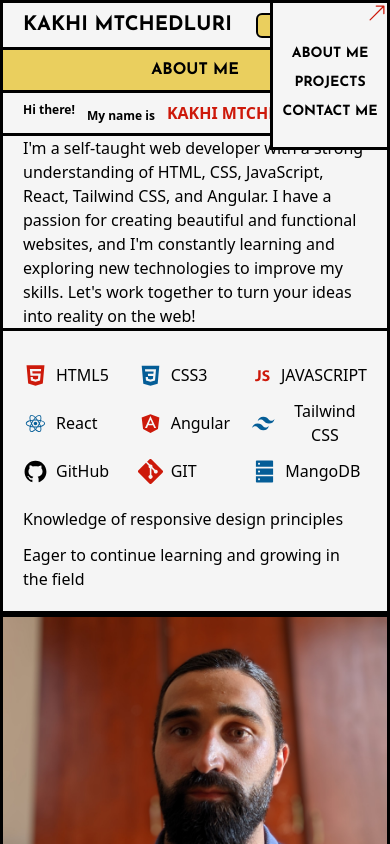
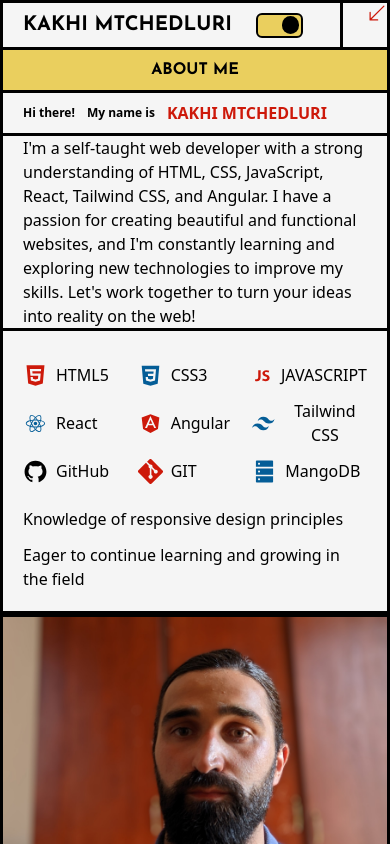
Before and after one commit to kakhi1/Kakhi, a React (Vite) app: page / in a window 390 px wide. Shown: the top 844 px of the page. Built offline with nearby package versions, Linux system fonts and the light colour scheme.

Commit message:
fix little issues

```diff
--- a/src/components/About.jsx
+++ b/src/components/About.jsx
@@ -45,13 +45,13 @@ const About = () => {
         {/* second columm */}
         <div className="h-full md:w-[40%] w-full  border-black dark:border-white1 md:border-x-[6px]">
           <div className="md:h-[15%] h-10 flex justify-start items-center px-5 lg:px-10 ">
-            <div className="flex md:flex-col flex-row text-left items-start h-[60%] md:justify-start">
+            <div className="flex md:flex-col flex-row text-left items-center md:items-start h-[60%] md:justify-start">
               {" "}
               <span className="font-bold md:text-[20px] text-[12px]">
                 Hi there!
               </span>
               <div className="flex flex-row justify-start ">
-                <span className="md:font-extrabold font-bold md:text-[14px] text-[12px] text-left ml-3 md:ml-0 flex items-end">
+                <span className="md:font-extrabold font-bold md:text-[14px] text-[12px] text-left ml-3 md:ml-0 flex items-center md:items-end">
                   My name is{" "}
                 </span>
                 <div className=" text-red1 font-extrabold uppercase md:text-[16px] text-[12px cursor-pointer ml-3">
--- a/src/components/Contact.jsx
+++ b/src/components/Contact.jsx
@@ -65,7 +65,7 @@ const Contact = () => {
   return (
     <div
       id="contact"
-      className="md:w-full md:h-[780px] border-black dark:border-white1 dark:text-white1 md:border-x-[6px] md:border-b-[6px] bg-white1 dark:bg-darkMode "
+      className="md:w-full md:h-[760px] border-black dark:border-white1 dark:text-white1 md:border-x-[6px] md:border-b-[6px] bg-white1 dark:bg-darkMode "
     >
       {/* contact button */}
       <div
@@ -83,7 +83,7 @@ const Contact = () => {
       </div>
       {/* contact body */}
       <div
-        className="w-full md:h-[720px] h-[700px] border-black dark:border-white1 md:border-y-[6px] border-t-[3px] border-l-[3px] md:border-l-0 flex md:flex-row flex-col items-center
+        className="w-full md:h-[700px] h-[700px] border-black dark:border-white1 md:border-y-[6px] border-t-[3px] border-l-[3px] md:border-l-0 flex md:flex-row flex-col items-center
        justify-start relative "
       >
         {/* first columm */}
--- a/src/components/Navbar.jsx
+++ b/src/components/Navbar.jsx
@@ -3,7 +3,7 @@ import { useState } from "react";
 import { BsArrowUpLeft } from "react-icons/bs";
 
 const Navbar = (props) => {
-  const [isClick, setIsClick] = useState("false");
+  const [isClick, setIsClick] = useState("");
   const [theme, setTheme] = useState("dark");
   useEffect(() => {
     if (window.matchMedia("(prefers-color-scheme: dark)").matches) {
```
